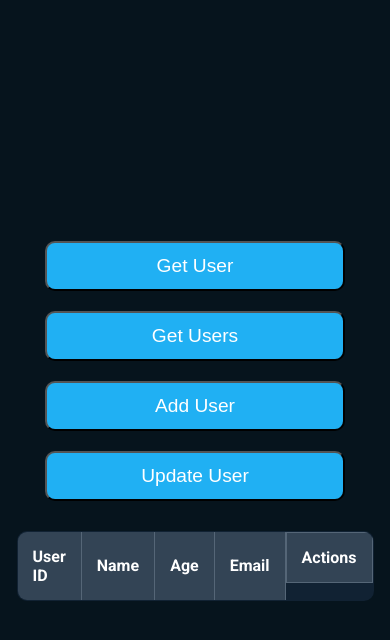
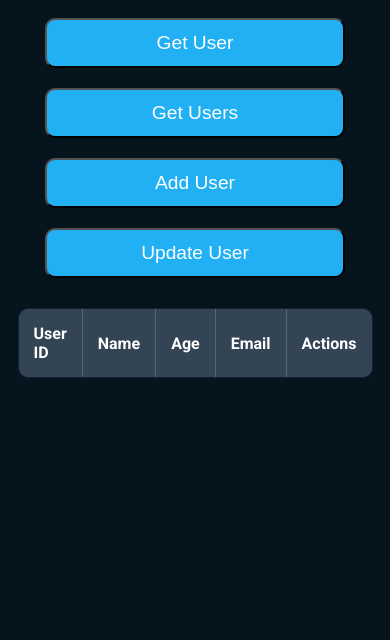
Before and after one commit to warmachine028/springboot-server, a plain HTML site: page client/index.html in a window 390 px wide. Drawn offline with Linux system fonts and the light colour scheme.

Commit message:
fix: responsiveness

```diff
--- a/client/index.html
+++ b/client/index.html
@@ -12,7 +12,6 @@
 			:root {
 				font-family: "Roboto", sans-serif;
 				background-color: #06141d;
-				height: 99%;
 				--primary: rgb(32, 176, 243);
 				--danger: rgb(243, 32, 32);
 				--table-bg: #112233;
@@ -27,6 +26,7 @@
 				height: 100%;
 				flex-direction: column;
 				color: white;
+				flex-wrap: wrap;
 			}
 			button {
 				width: 300px;
@@ -138,7 +138,7 @@
 			tr:hover {
 				background-color: #445566;
 			}
-			table td:last-child, th:last-child {
+			table td:last-child {
 				display: flex;
 				justify-content: center;
 
```
